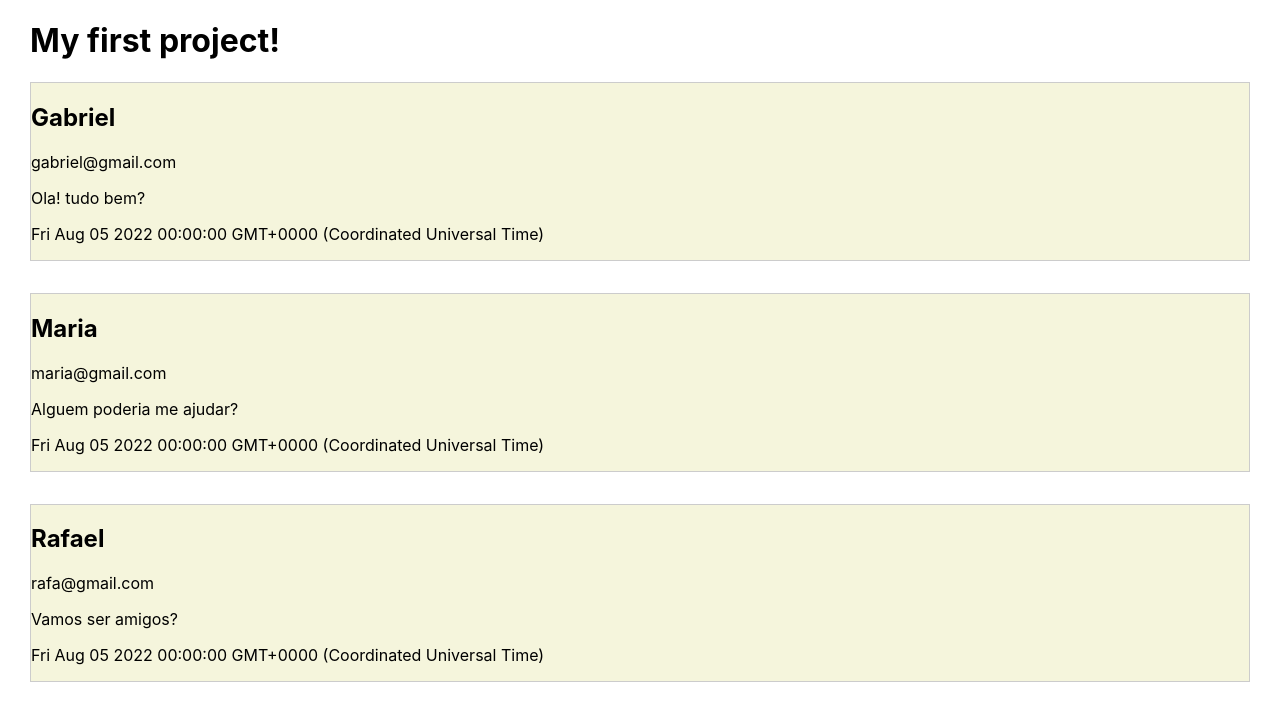
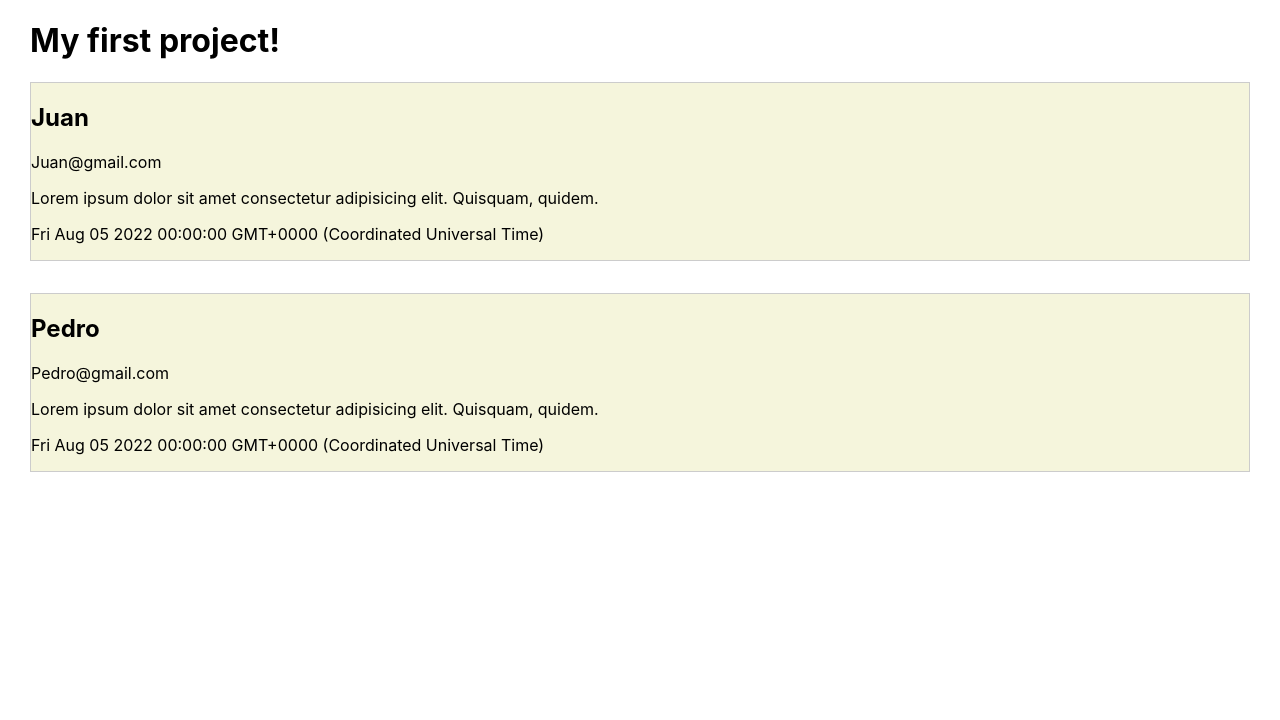
Before and after one commit to Str0mG/1.ReactProject, a React (Create React App) app: page / in a window 1280 px wide. Shown: the top 720 px of the page. Built offline with nearby package versions, Linux system fonts and the light colour scheme.

Commit message:
add: states

```diff
--- a/src/App.js
+++ b/src/App.js
@@ -1,22 +1,41 @@
 import './App.css';
 import Comentario from './components/Comentario';
 
+import React, { Component } from 'react';
 
-function App() {
-  return (
+
+class App extends Component {
+  state = {
+    comentarios: [
+      {
+        id: 1,
+        name: 'Juan',
+        email: 'Juan@gmail.com',
+        body: 'Lorem ipsum dolor sit amet consectetur adipisicing elit. Quisquam, quidem.',
+        date: new Date(2022,7,5)
+      },
+      {
+        id: 2,
+        name: 'Pedro',
+        email: 'Pedro@gmail.com',
+        body: 'Lorem ipsum dolor sit amet consectetur adipisicing elit. Quisquam, quidem.',
+        date: new Date(2022,7,5)
+      },
+    ]
+  }
+  render() {
+    return (
     <div className="App">
       <h1>My first project!</h1>
-      <Comentario name='Gabriel' email='gabriel@gmail.com' date={new Date(2022,7,5)}>
-        Ola! tudo bem?
-      </Comentario>
-      <Comentario name='Maria' email='maria@gmail.com' date={new Date(2022,7,5)}>
-        Alguem poderia me ajudar?
-      </Comentario>
-      <Comentario name='Rafael' email='rafa@gmail.com' date={new Date(2022,7,5)}>
-        Vamos ser amigos?
-      </Comentario>
+
+      {this.state.comentarios.map(comentario => (
+
+        <Comentario key={comentario.id} name={comentario.name} email={comentario.email} date={comentario.date} body={comentario.body}>
+        </Comentario>
+      ))}
     </div>
   );
+  }
 }
 
 export default App;
--- a/src/components/Comentario.js
+++ b/src/components/Comentario.js
@@ -7,7 +7,7 @@ const Comentario = props => (
     <div className="Comentario">
         <h2>{props.name}</h2>
         <p>{props.email}</p>
-        <p>{props.children}</p>
+        <p>{props.body}</p>
         <p>{props.date.toString()}</p>
     </div>
 );
```
